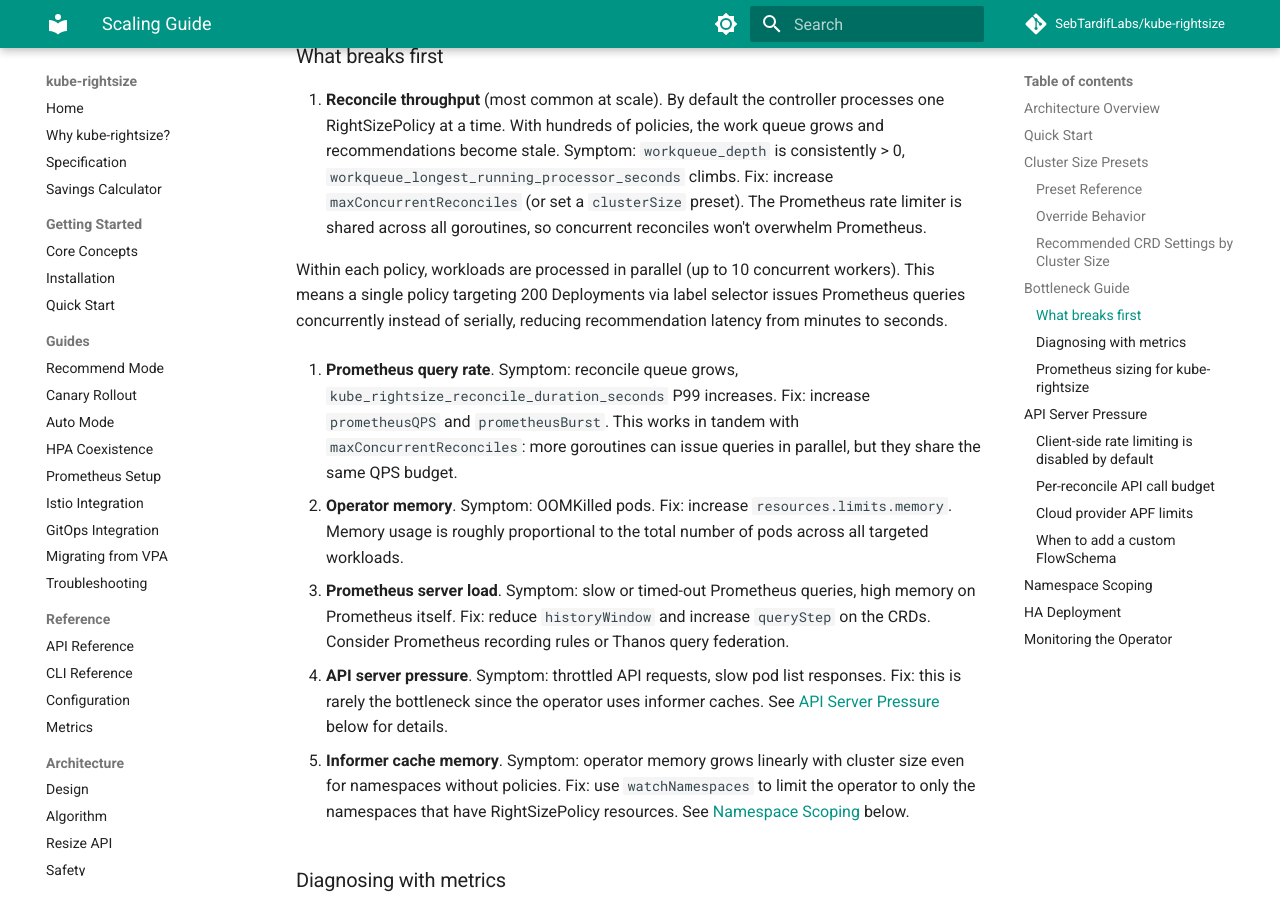
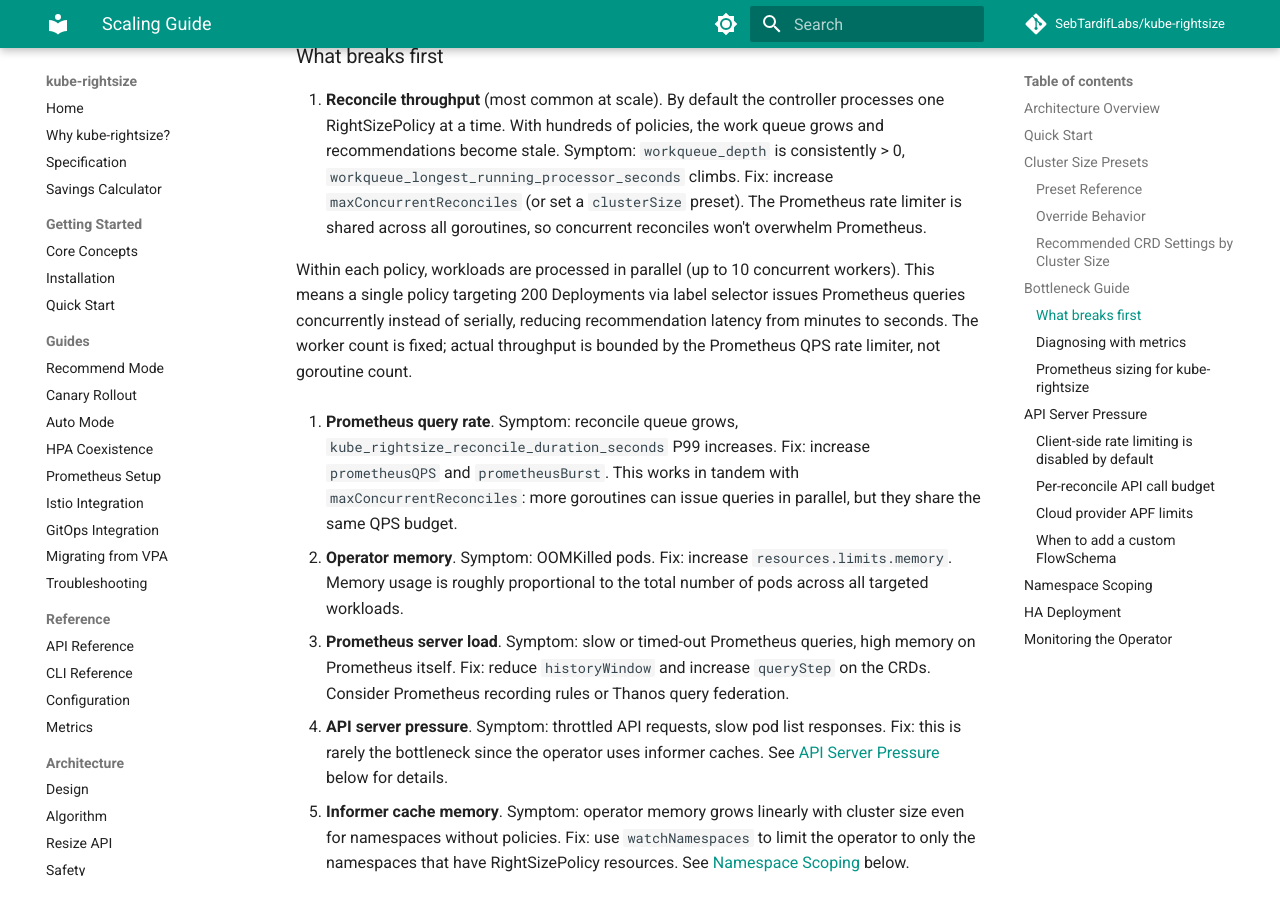
Before and after one commit to attune-io/attune, an MkDocs documentation site: the page built from docs/guides/scaling.md, in a window 1280 px wide and 900 px high, scrolled down 2318 px. Built offline with MkDocs 1.6.1 and Material for MkDocs 9.7.7, drawn with Linux system fonts in a browser that asks for light colours; comment, search, counter and statistics services are not loaded.

Commit message:
fix: skip pod pre-fetch for workloads without recommendations
Only pre-fetch pods for workloads that produced recommendations, not all
discovered workloads. Both consumers (executeResizes, applyStartupBoosts)
only look up pods by recommendation workload name. The existing fallback
in executeResizes handles any misses.

For a policy discovering 50 workloads where only 10 have recommendations,
this eliminates 40 unnecessary Kubernetes API List calls per cycle.

Also fix Canary mode missing from the configuration reference mode list,
and clarify the fixed worker count in the scaling guide.

Signed-off-by: Sebastien Tardif <sebtardif@ncf.ca>

```diff
--- a/docs/guides/scaling.md
+++ b/docs/guides/scaling.md
@@ -96,7 +96,9 @@
    Within each policy, workloads are processed in parallel (up to 10
    concurrent workers). This means a single policy targeting 200 Deployments
    via label selector issues Prometheus queries concurrently instead of
-   serially, reducing recommendation latency from minutes to seconds.
+   serially, reducing recommendation latency from minutes to seconds. The
+   worker count is fixed; actual throughput is bounded by the Prometheus
+   QPS rate limiter, not goroutine count.
 
 2. **Prometheus query rate**. Symptom: reconcile queue grows,
    `kube_rightsize_reconcile_duration_seconds` P99 increases. Fix: increase
```
Also changed, not shown: docs/reference/configuration.md (+1 -1 lines), 1 other file.
